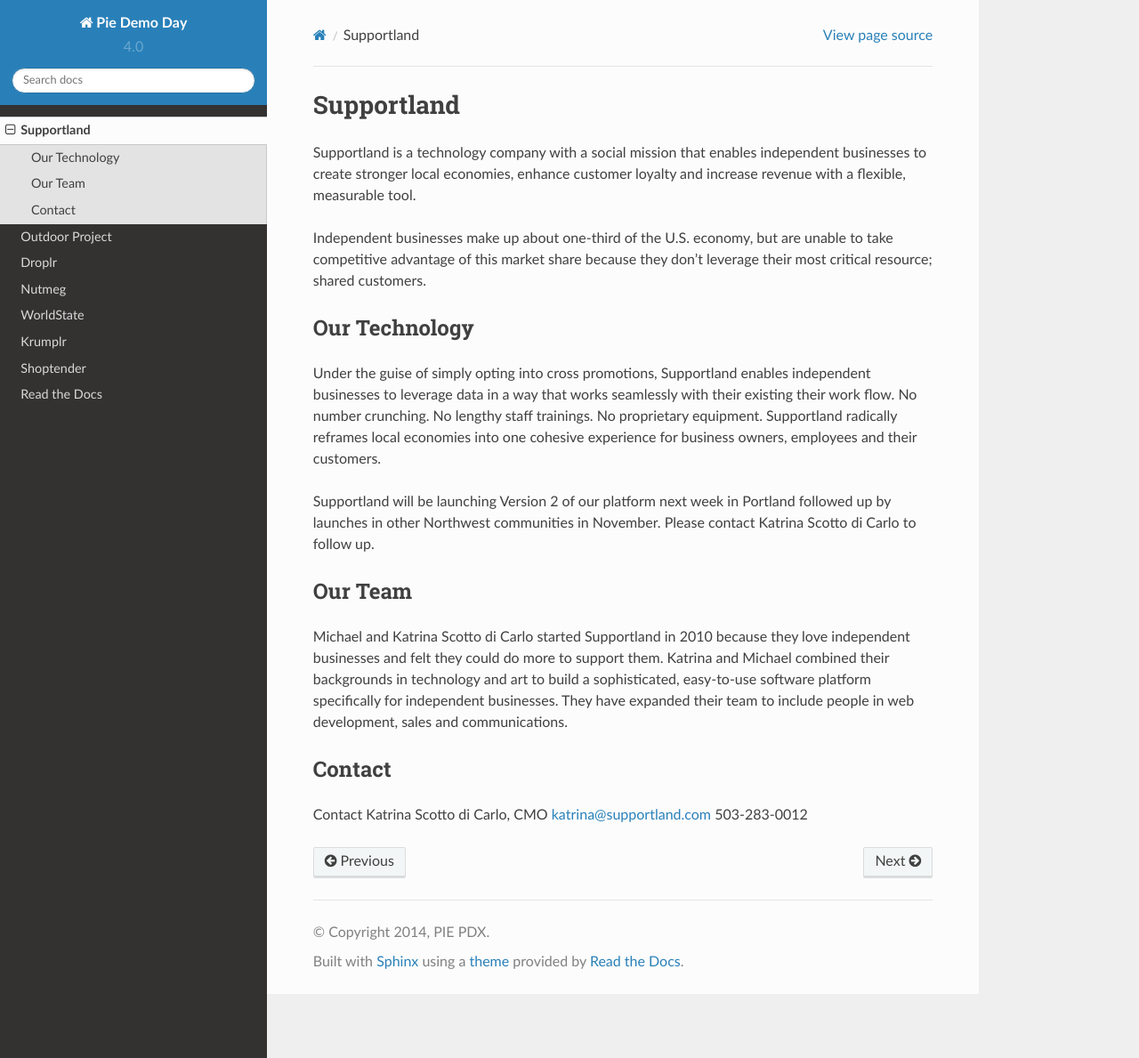
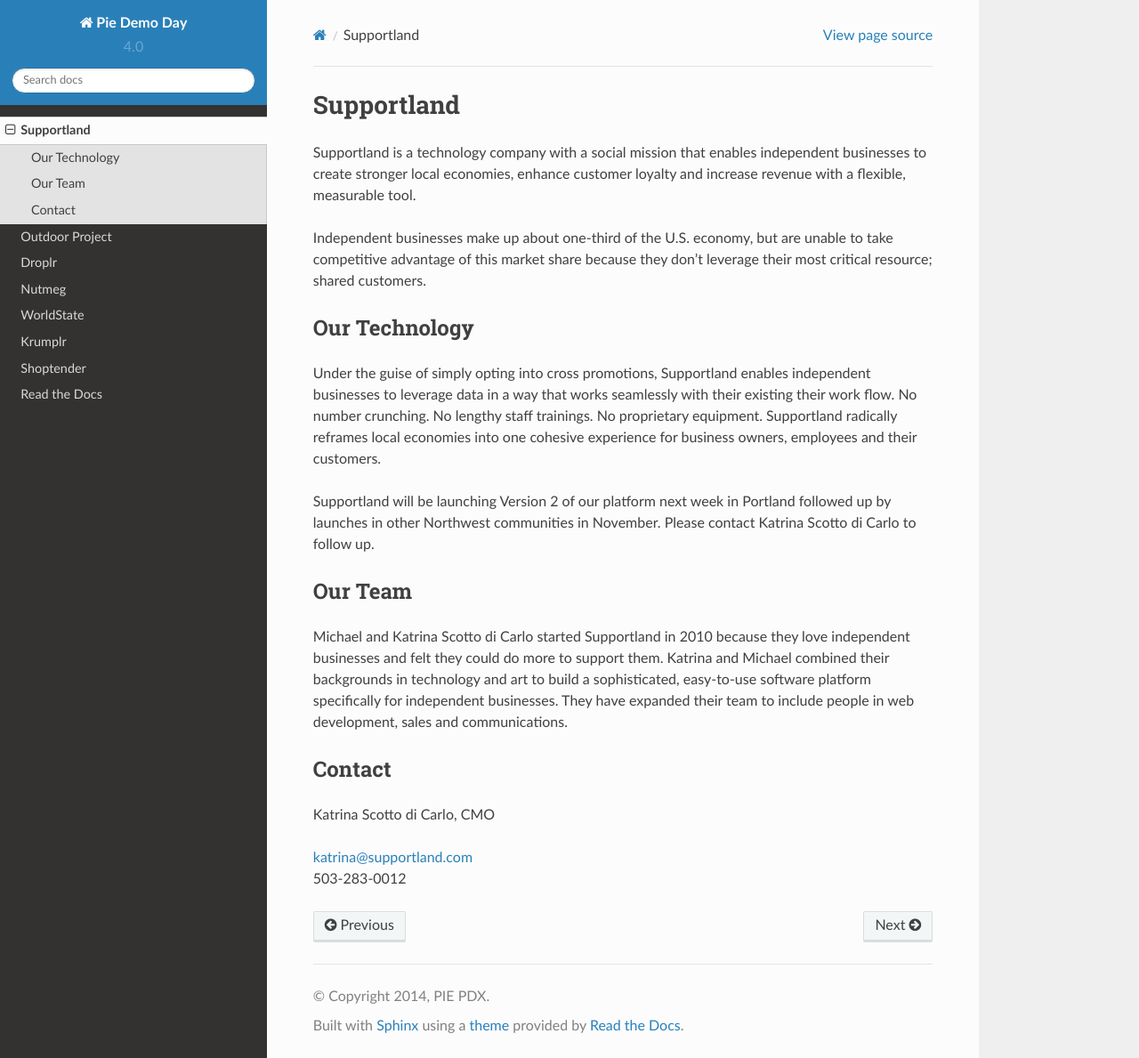
Before and after one commit to piepdx/pie-docs, a Sphinx documentation site: the page built from docs/supportland.rst, in a window 1280 px wide and 1189 px high. Shown: the whole window at 89% size. Built offline with Sphinx 7.4.7 and the Read the Docs theme 2.0.0, drawn with Linux system fonts in a browser that asks for light colours.

Commit message:
Clean up supportland

```diff
--- a/docs/supportland.rst
+++ b/docs/supportland.rst
@@ -14,11 +14,13 @@
 
 Our Team
 ~~~~~~~~
+
 Michael and Katrina Scotto di Carlo started Supportland in 2010 because they love independent businesses and felt they could do more to support them. Katrina and Michael combined their backgrounds in technology and art to build a sophisticated, easy-to-use software platform specifically for independent businesses. They have expanded their team to include people in web development, sales and communications.
 
 Contact
 ~~~~~~
-Contact
+
 Katrina Scotto di Carlo, CMO
-katrina@supportland.com
-503-283-0012
+
+| katrina@supportland.com
+| 503-283-0012
```
